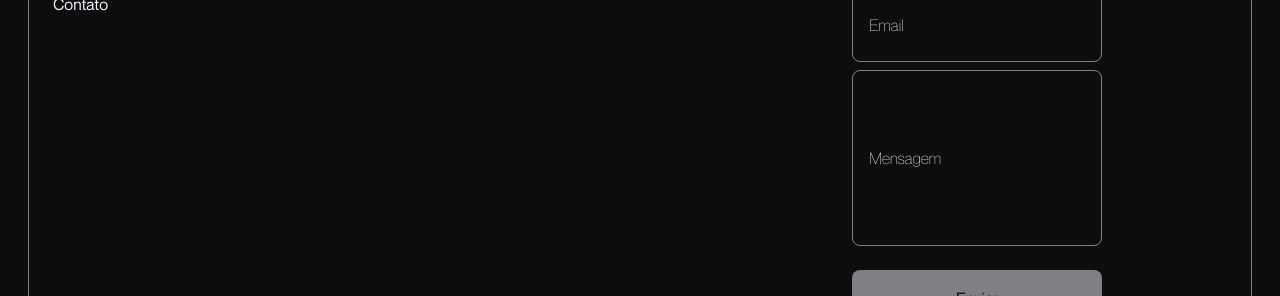
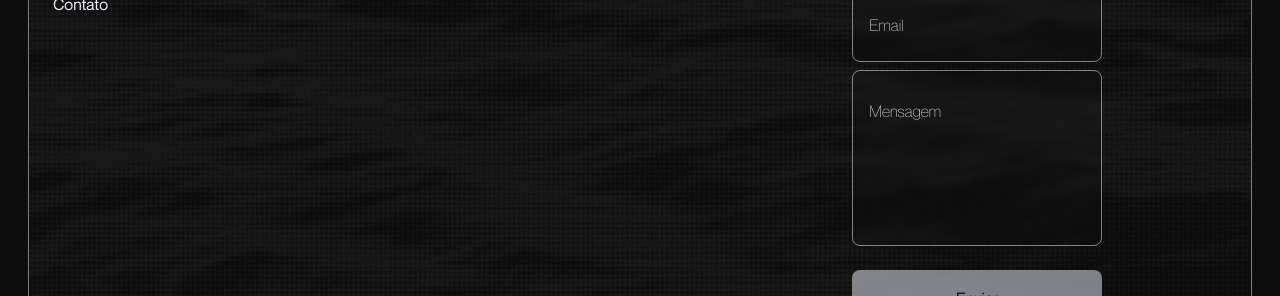
Before and after one commit to Willian-A/portfolio, a Next.js app: page /contato in a window 1280 px wide. Shown: the part 316-612 px from the top of the page. Built offline with nearby package versions, Linux system fonts and the light colour scheme.

Commit message:
feat(design): adds bg image and small improvements to website design

```diff
--- a/components/button.tsx
+++ b/components/button.tsx
@@ -5,7 +5,7 @@ interface ButtonProps extends ButtonHTMLAttributes<HTMLButtonElement> {}
 export default function Button({ children, className, ...rest }: ButtonProps) {
   return (
     <button
-      className={`px-1 py-2 rounded-lg bg-white-500 text-black focus:bg-white-900 hover:bg-white-900 duration-300 ${className}`}
+      className={`px-1 py-2 rounded-lg bg-white-500 text-black focus:bg-white-900 hover:bg-white-900 duration-300 backdrop-blur-[2px] ${className}`}
       {...rest}
     >
       {children}
--- a/components/input.tsx
+++ b/components/input.tsx
@@ -30,18 +30,26 @@ export default function Input({
     );
   }, [isTextarea]);
 
+  const handleDefaultTopDistance =
+    value.length > 0
+      ? "text-xs top-2"
+      : "top-2/4 -translate-y-2/4 peer-focus:text-xs peer-focus:top-2 peer-focus:translate-y-0";
+
+  const handleTextAreaTopDistance =
+    value.length > 0
+      ? "text-xs top-2"
+      : "top-5 -translate-y-2/4 peer-focus:text-xs peer-focus:top-2 peer-focus:translate-y-0";
+
   return (
     <div
-      className={`relative text-left border rounded-lg border-white-500 focus-within:border-white-900 duration-300 ${className}`}
+      className={`relative text-left border rounded-lg border-white-500 focus-within:border-white-900 duration-300 backdrop-blur-[2px] ${className}`}
       {...rest}
     >
       <RenderInputTypes />
       <label
         className={`absolute font-light left-2 duration-300 z-0 ${
-          value.length > 0
-            ? "text-xs top-2"
-            : "top-2/4 -translate-y-2/4 peer-focus:text-xs peer-focus:top-2 peer-focus:translate-y-0"
-        }`}
+          isTextarea ? handleTextAreaTopDistance : handleDefaultTopDistance
+        } `}
       >
         {placeholder}
       </label>
--- a/pages/_app.tsx
+++ b/pages/_app.tsx
@@ -4,6 +4,7 @@ import type { AppProps } from "next/app";
 import localFont from "next/font/local";
 import "@/styles/globals.css";
 import "@/styles/typography.css";
+import Head from "next/head";
 import { AnimatePresence } from "framer-motion";
 
 type Page<P = {}> = NextPage<P> & {
@@ -40,6 +41,9 @@ export default function App({ Component, pageProps }: FixedAppProps) {
 
   return (
     <AnimatePresence mode="wait">
+      <Head>
+        <title>Willian Almeida</title>
+      </Head>
       <main className={`h-full ${neueMontreal.variable} font-NeueMontreal`}>
         {getLayout(<Component {...pageProps} />)}
       </main>
--- a/pages/_document.tsx
+++ b/pages/_document.tsx
@@ -1,11 +1,21 @@
-import { Html, Head, Main, NextScript } from "next/document";
+import { Html, Main, Head, NextScript } from "next/document";
 
 export default function Document() {
   return (
     <Html lang="pt-BR">
       <Head />
       <body className="bg-black h-full absolute w-full flex justify-center items-center">
-        <section className="p-3 h-[calc(100%-theme(space.4)-theme(space.3))] w-[calc(100%-theme(space.4)-theme(space.3))] border border-solid border-white-500">
+        <section
+          className={`
+                p-3
+                h-[calc(100%-theme(space.4)-theme(space.3))]
+                w-[calc(100%-theme(space.4)-theme(space.3))]
+                border
+                border-solid
+                border-white-500
+                bg-page bg-cover
+                bg-no-repeat`}
+        >
           <Main />
           <NextScript />
         </section>
--- a/pages/contato.tsx
+++ b/pages/contato.tsx
@@ -1,4 +1,3 @@
-import Head from "next/head";
 import Default from "../layouts/Default";
 import { ReactElement } from "react";
 import Input from "@/components/input";
@@ -7,9 +6,6 @@ import Button from "@/components/button";
 export default function Contato() {
   return (
     <>
-      <Head>
-        <title>Willian Almeida</title>
-      </Head>
       <div className="flex items-center justify-center row-span-3 col-start-2 col-span-2 text-right">
         <div className="flex flex-col w-[250px]">
           <p className="text-center mb-2">
--- a/pages/index.tsx
+++ b/pages/index.tsx
@@ -1,13 +1,9 @@
-import Head from "next/head";
 import Default from "../layouts/Default";
 import { ReactElement } from "react";
 
 export default function Home() {
   return (
     <>
-      <Head>
-        <title>Willian Almeida</title>
-      </Head>
       <p className="row-start-3 col-end-4 col-span-2 text-right">
         Mussum Ipsum, cacilds vidis litro abertis. Suco de cevadiss deixa as
         pessoas mais interessantis.Interagi no mé, cursus quis, vehicula ac
--- a/pages/projetos.tsx
+++ b/pages/projetos.tsx
@@ -1,4 +1,3 @@
-import Head from "next/head";
 import Default from "../layouts/Default";
 import { ReactElement, useRef } from "react";
 import ReadMore from "@/components/readMore";
@@ -10,9 +9,6 @@ export default function Projetos() {
 
   return (
     <>
-      <Head>
-        <title>Willian Almeida</title>
-      </Head>
       <ReadMore ref={ReadMoreFunctions} />
       <div
         className="row-start-2 row-span-2 col-end-4 col-span-2 text-right overflow-hidden"
--- a/pages/sobre.tsx
+++ b/pages/sobre.tsx
@@ -1,4 +1,3 @@
-import Head from "next/head";
 import Default from "../layouts/Default";
 import { ReactElement, useRef } from "react";
 import ReadMore from "@/components/readMore";
@@ -10,9 +9,6 @@ export default function Sobre() {
 
   return (
     <>
-      <Head>
-        <title>Willian Almeida</title>
-      </Head>
       <ReadMore ref={ReadMoreFunctions} />
       <div
         className="row-start-2 row-span-2 col-end-4 col-span-2 text-right overflow-hidden"
@@ -25,7 +21,7 @@ export default function Sobre() {
           ReadMoreFunctions.current?.changeHelperTextOpacity()
         }
       >
-        <div className="h-full overflow-scroll">
+        <div className="h-full overflow-y-scroll">
           <div className="mr-3">
             <p className="mb-3">
               Mussum Ipsum, cacilds vidis litro abertis. Todo mundo vê os porris
--- a/styles/globals.css
+++ b/styles/globals.css
@@ -28,3 +28,21 @@ label {
 textarea {
   resize: none;
 }
+
+::-webkit-scrollbar {
+  width: 8px;
+}
+
+::-webkit-scrollbar-thumb {
+  background-color: #fff;
+  border-radius: 25px;
+}
+
+::-webkit-scrollbar-button {
+  display: none;
+}
+
+* {
+  scrollbar-width: thin;
+  scrollbar-color: #f1f1f1 transparent;
+}
--- a/tailwind.config.js
+++ b/tailwind.config.js
@@ -30,9 +30,7 @@ module.exports = {
         NeueMontreal: ["var(--font-neueMontreal)"],
       },
       backgroundImage: {
-        "gradient-radial": "radial-gradient(var(--tw-gradient-stops))",
-        "gradient-conic":
-          "conic-gradient(from 180deg at 50% 50%, var(--tw-gradient-stops))",
+        page: "url('/background.png')",
       },
     },
   },
```
Also changed, not shown: public/background.png (added).
